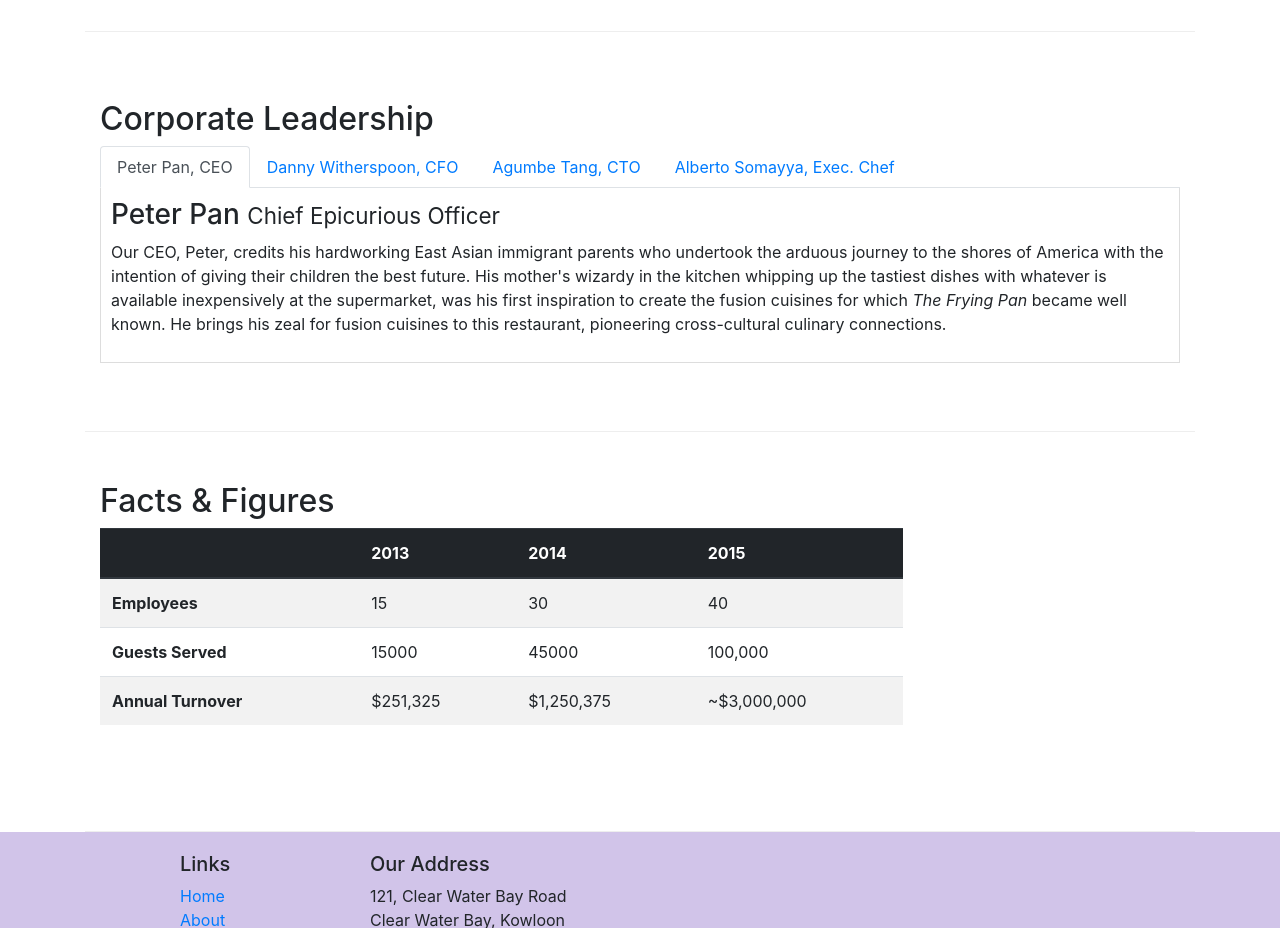
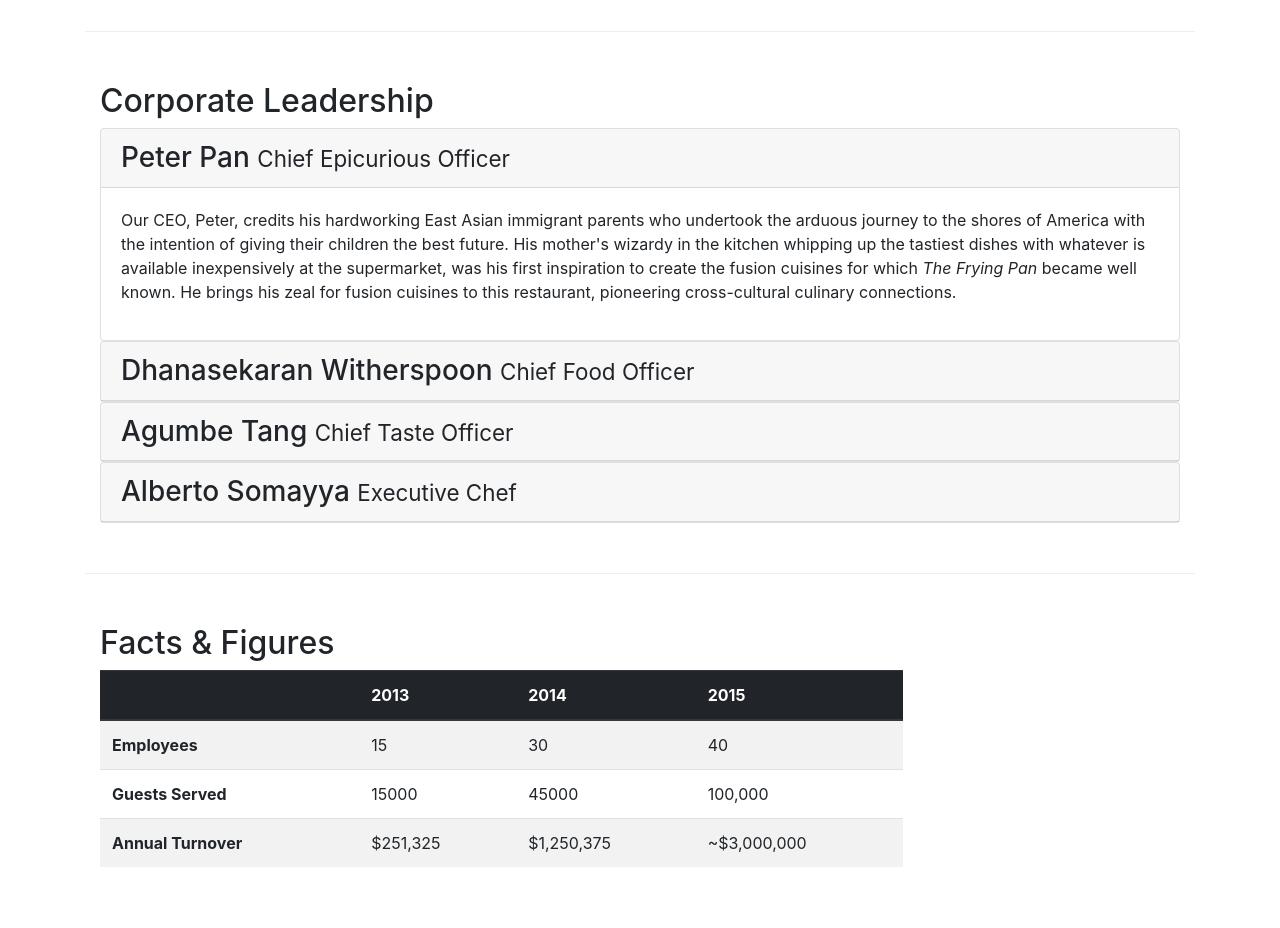
Before and after one commit to AnaPaula7777/ConFusion_Restarurant_Website, a website: page aboutus.html in a window 1280 px wide. Shown: the part 940-1868 px from the top of the page. Drawn offline with nearby package versions, Linux system fonts and the light colour scheme.

Commit message:
Accordion

```diff
--- a/aboutus.html
+++ b/aboutus.html
@@ -104,40 +104,58 @@
             <div class="col-12 col-sm-12">
                 <h2>Corporate Leadership</h2>
 
-                <ul class="nav nav-tabs" role="tablist">
-                    <li class="nav-item">
-                      <a class="nav-link active" href="#peter"
-                        role="tab" data-toggle="tab">Peter Pan, CEO</a>
-                    </li>
-                    <li class="nav-item">
-                      <a class="nav-link" href="#danny" role="tab"
-                        data-toggle="tab">Danny Witherspoon, CFO</a>
-                    </li>
-                    <li class="nav-item">
-                      <a class="nav-link" href="#agumbe"role="tab"
-                        data-toggle="tab">Agumbe Tang, CTO</a>
-                    </li>
-                    <li class="nav-item">
-                      <a class="nav-link" href="#alberto" role="tab"
-                        data-toggle="tab">Alberto Somayya, Exec. Chef</a>
-                    </li>
-                </ul>
-                <div class="tab-content">
-                    <div role="tabpanel" class="tab-pane fade show active" id="peter">
-                        <h3>Peter Pan <small>Chief Epicurious Officer</small></h3>
-                        <p class="d-none d-sm-block">Our CEO, Peter, credits his hardworking East Asian immigrant parents who undertook the arduous journey to the shores of America with the intention of giving their children the best future. His mother's wizardy in the kitchen whipping up the tastiest dishes with whatever is available inexpensively at the supermarket, was his first inspiration to create the fusion cuisines for which <em>The Frying Pan</em> became well known. He brings his zeal for fusion cuisines to this restaurant, pioneering cross-cultural culinary connections.</p>
+                <div id="accordion">
+                    <div class="card">
+                        <div class="card-header" role="tab" id="peterhead">
+                            <h3 class="mb-0">
+                                <a data-toggle="collapse" data-target="#peter">
+                                    Peter Pan <small>Chief Epicurious Officer</small></h3>
+                                </a>
+                        </div>
+                        <div role="tabpanel" class="collapse show" id="peter" data-parent="accordion">
+                            <div class="card-body">
+                                <p class="d-none d-sm-block">Our CEO, Peter, credits his hardworking East Asian immigrant parents who undertook the arduous journey to the shores of America with the intention of giving their children the best future. His mother's wizardy in the kitchen whipping up the tastiest dishes with whatever is available inexpensively at the supermarket, was his first inspiration to create the fusion cuisines for which <em>The Frying Pan</em> became well known. He brings his zeal for fusion cuisines to this restaurant, pioneering cross-cultural culinary connections.</p>
+                            </div>
+                        </div>
                     </div>
-                    <div role="tabpanel" class="tab-pane fade" id="danny">
-                        <h3>Dhanasekaran Witherspoon <small>Chief Food Officer</small></h3>
-                        <p class="d-none d-sm-block">Our CFO, Danny, as he is affectionately referred to by his colleagues, comes from a long established family tradition in farming and produce. His experiences growing up on a farm in the Australian outback gave him great appreciation for varieties of food sources. As he puts it in his own words, <em>Everything that runs, wins, and everything that stays, pays!</em></p>
+                    <div class="card">
+                        <div class="card-header" role="tab" id="dannyhead">
+                            <h3 class="mb-0">
+                                <a data-toggle="collapse" data-target="#danny">
+                                    Dhanasekaran Witherspoon <small>Chief Food Officer</small></h3>
+                                </a>
+                        </div>
+                        <div role="tabpanel" class="collapse" id="danny" data-parent="accordion">
+                            <div class="card-body">
+                                <p class="d-none d-sm-block">Our CFO, Danny, as he is affectionately referred to by his colleagues, comes from a long established family tradition in farming and produce. His experiences growing up on a farm in the Australian outback gave him great appreciation for varieties of food sources. As he puts it in his own words, <em>Everything that runs, wins, and everything that stays, pays!</em></p>
+                            </div>
+                        </div>
                     </div>
-                    <div role="tabpanel" class="tab-pane fade" id="agumbe">
-                        <h3>Agumbe Tang <small>Chief Taste Officer</small></h3>
-                        <p class="d-none d-sm-block">Blessed with the most discerning gustatory sense, Agumbe, our CTO, personally ensures that every dish that we serve meets his exacting tastes. Our chefs dread the tongue lashing that ensues if their dish does not meet his exacting standards. He lives by his motto, <em>You click only if you survive my lick.</em></p>
+                    <div class="card">
+                        <div class="card-header" role="tab" id="agumbehead">
+                            <h3 class="mb-0">
+                                <a data-toggle="collapse" data-target="#agumbe">
+                                    Agumbe Tang <small>Chief Taste Officer</small></h3>
+                                </a>
+                        </div>
+                        <div role="tabpanel" class="collapse" id="agumbe" data-parent="accordion">
+                            <div class="card-body">
+                                <p class="d-none d-sm-block">Blessed with the most discerning gustatory sense, Agumbe, our CTO, personally ensures that every dish that we serve meets his exacting tastes. Our chefs dread the tongue lashing that ensues if their dish does not meet his exacting standards. He lives by his motto, <em>You click only if you survive my lick.</em></p>
+                            </div>
+                        </div>
                     </div>
-                    <div role="tabpanel" class="tab-pane fade" id="alberto">
-                        <h3>Alberto Somayya <small>Executive Chef</small></h3>
-                        <p class="d-none d-sm-block">Award winning three-star Michelin chef with wide International experience having worked closely with whos-who in the culinary world, he specializes in creating mouthwatering Indo-Italian fusion experiences. He says, <em>Put together the cuisines from the two craziest cultures, and you get a winning hit! Amma Mia!</em></p>
+                    <div class="card">
+                        <div class="card-header" role="tab" id="albertohead">
+                            <h3 class="mb-0">
+                                <a data-toggle="collapse" data-target="#alberto">
+                                    Alberto Somayya <small>Executive Chef</small></h3>
+                                </a>
+                        </div>
+                        <div role="tabpanel" class="collapse" id="alberto" data-parent="accordion">
+                            <div class="card-body">
+                                <p class="d-none d-sm-block">Award winning three-star Michelin chef with wide International experience having worked closely with whos-who in the culinary world, he specializes in creating mouthwatering Indo-Italian fusion experiences. He says, <em>Put together the cuisines from the two craziest cultures, and you get a winning hit! Amma Mia!</em></p>
+                            </div>
+                        </div>
                     </div>
                 </div>
             </div>
```
